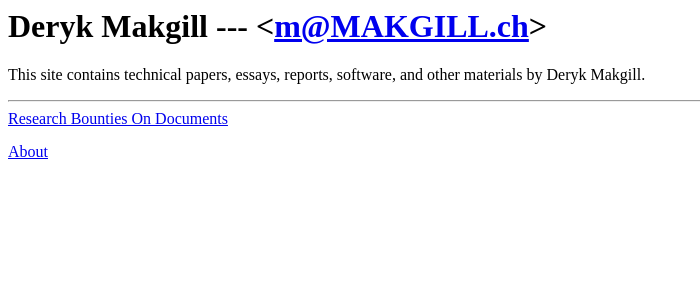
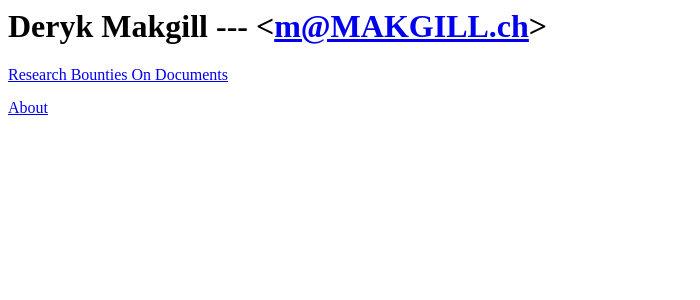
Before and after one commit to derykmakgill/website, a Jekyll site: the page built from index.md, in a window 1280 px wide. Shown: the top 300 px of the page, without its empty margins (0-700 px from the left). Built offline with Jekyll 4.4.1, drawn with Linux system fonts in a browser that asks for light colours.

Commit message:
Update index.md

```diff
--- a/index.md
+++ b/index.md
@@ -5,10 +5,6 @@ layout: default
 <h1>Deryk Makgill ---
 &lt;<a href="makgill.ch">m@MAKGILL.ch</a>&gt;</h1>
 
-This site contains technical papers, essays, reports, software, and other materials by Deryk Makgill.
-
----
-
 <div class=par>
   <div><div class="pd"><a href="/research-bounties.html">Research Bounties On Documents</a></div> </div>
    <div><div class="pd"><a href="/about">About</a></div> </div>
```
